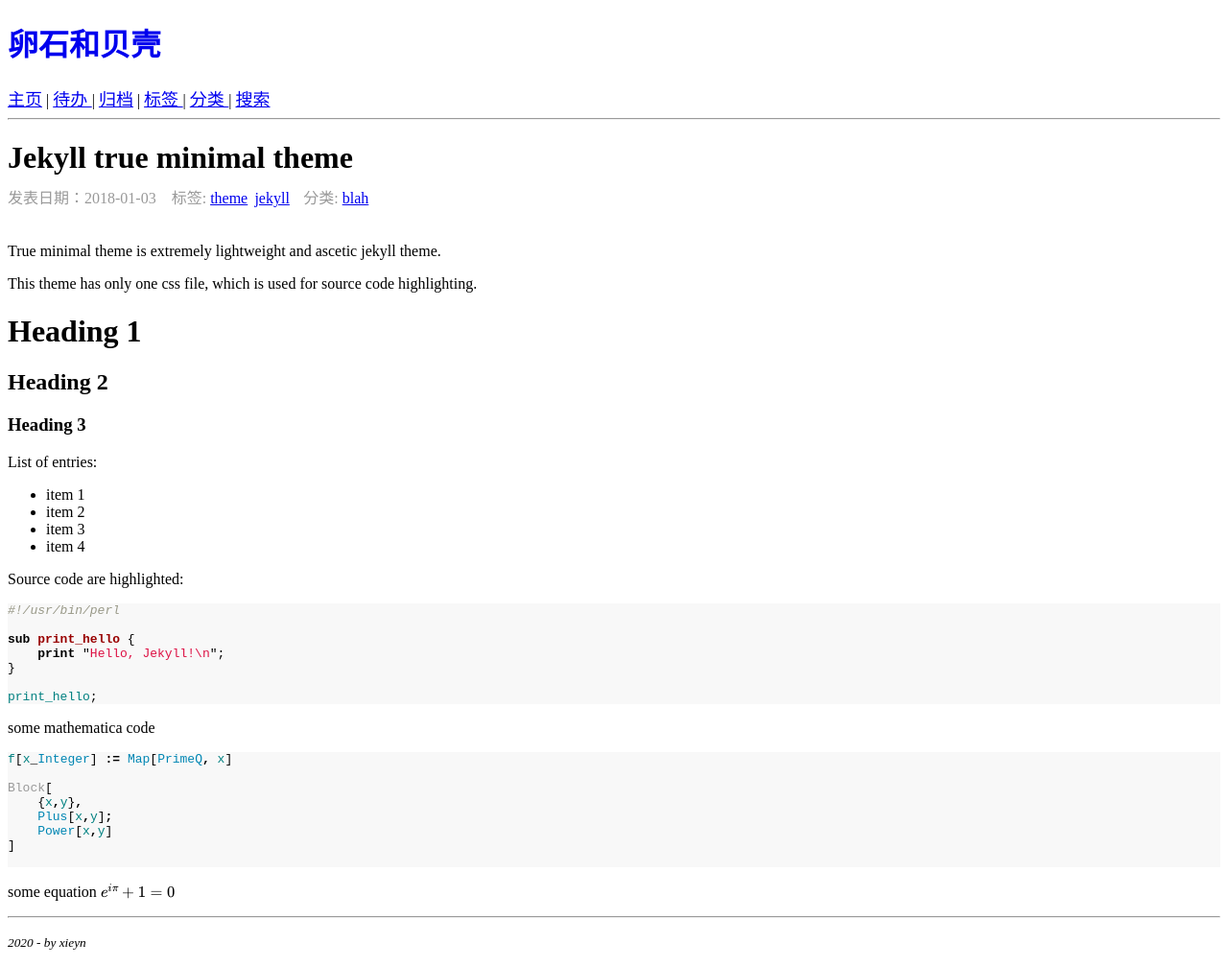
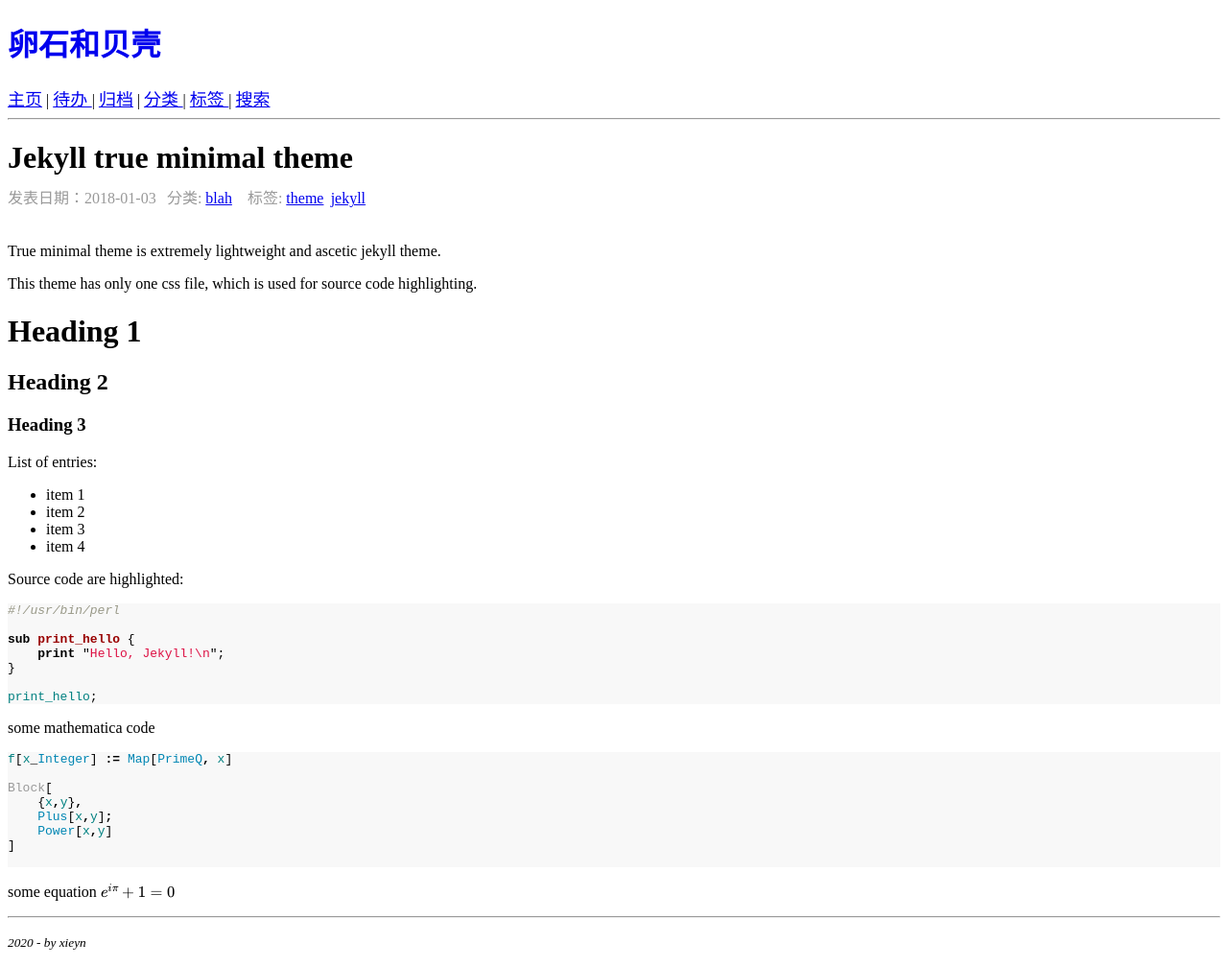
Before and after one commit to xienotes/xienotes.github.io, a Jekyll site: the page built from _posts/2018-01-01-jekyll-true-minimal-theme.md, in a window 1280 px wide. Shown: the whole page at 96% size. Built offline with Jekyll 4.4.1, drawn with Linux system fonts in a browser that asks for light colours; formulas are drawn with MathJax 3.

Commit message:
swap category and tags

```diff
--- a/_includes/header.html
+++ b/_includes/header.html
@@ -10,8 +10,8 @@
 <a class="nav-item" href='{{ site.baseurl }}/'> 主页</a> |
 <a class="nav-item" href='{{ site.baseurl }}/todo.html'>待办 </a> |
 <a class="nav-item" href='{{ site.baseurl }}/archive.html'> 归档</a> |
+<a class="nav-item" href='{{ site.baseurl }}/categories.html'> 分类 </a>  |
 <a class="nav-item" href='{{ site.baseurl }}/tags.html'> 标签 </a> |
-<a class="nav-item" href='{{ site.baseurl }}/categories.html'> 分类 </a>  |
 <a class="nav-item" href='{{ site.baseurl }}/search.html'> 搜索 </a>
 </nav>
 <hr>
--- a/_layouts/post.html
+++ b/_layouts/post.html
@@ -11,19 +11,18 @@ layout: default
 
 <span class="publish-date-tag-category" style="color:rgb(153, 153, 153);">
      发表日期：{{ page.date | date: "%Y-%m-%d" }}
+    {% if page.category %}
+        <span>
+            &thinsp; 分类:
+            <a href="{{ site.baseurl }}/categories.html#{{ page.category | slugify | strip }}">{{ page.category | slugify | strip }}</a>
+        </span>
+    {% endif %}
     {% if page.tags %}
         <span>
             &ensp; 标签:
             {% for tags in page.tags %}
             <a href="{{ site.baseurl }}/tags.html#{{ tags | slugify | strip }}">{{ tags | slugify | strip }}</a>&thinsp;
             {% endfor %}
-        </span>
-    {% endif %}
-
-    {% if page.category %}
-        <span>
-            &thinsp; 分类:
-            <a href="{{ site.baseurl }}/categories.html#{{ page.category | slugify | strip }}">{{ page.category | slugify | strip }}</a>
         </span>
     {% endif %}
 </span>
```
